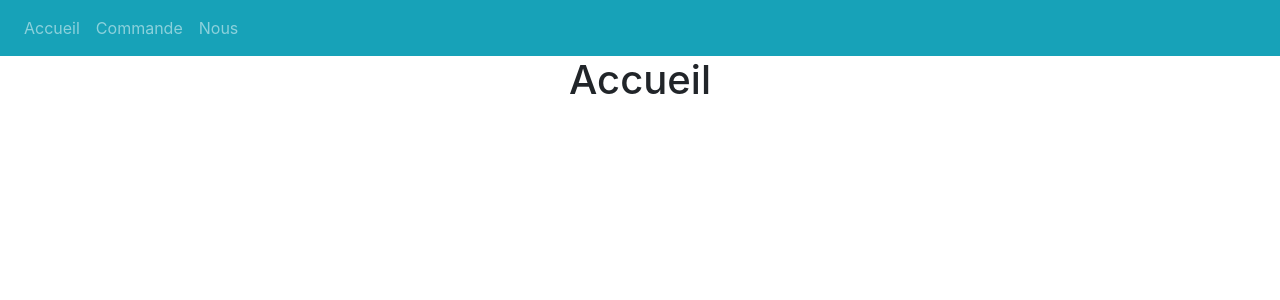
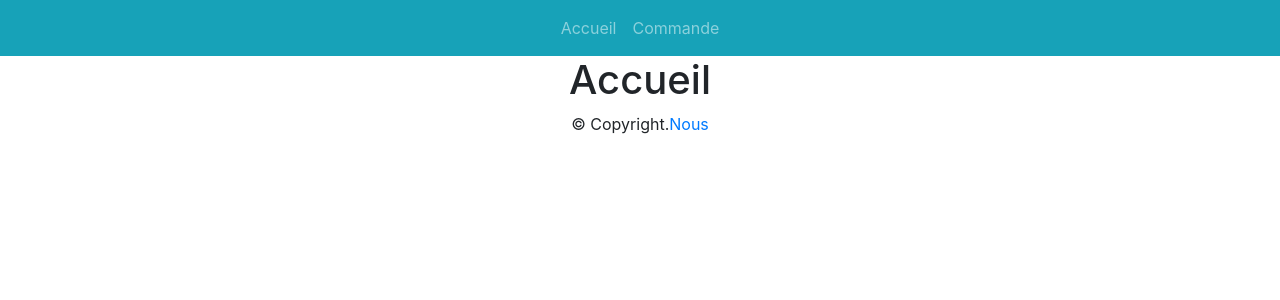
Before and after one commit to mataxelle/firstNuxtOrder, a Nuxt app: page / in a window 1280 px wide. Shown: the top 300 px of the page. Built offline with nearby package versions, Linux system fonts and the light colour scheme.

Commit message:
Add Footer

```diff
--- /dev/null
+++ b/components/Footer.vue
@@ -0,0 +1,9 @@
+<template>
+    <div class="container">
+        <div class="row">
+            <div class="col">
+                <p class="text-center">© Copyright.<nuxt-link class="text-primary" to="/nous" target="_blank">Nous</nuxt-link></p>
+            </div>
+        </div>
+    </div>
+</template>
--- a/components/Navbar.vue
+++ b/components/Navbar.vue
@@ -1,16 +1,13 @@
 <template>
     <div>
         <nav class="navbar navbar-expand-md navbar-dark bg-info">
-            <ul class="navbar-nav">
+            <ul class="navbar-nav mx-auto">
                 <li class="nav-item">
                     <nuxt-link class="nav-link" aria-current="page" to="/">Accueil</nuxt-link>
                 </li>
                 <li class="nav-item">
                     <nuxt-link class="nav-link" aria-current="page" to="/commandes">Commande</nuxt-link>
                 </li>
-                <li class="nav-item">
-                    <nuxt-link class="nav-link" aria-current="page" to="/nous">Nous</nuxt-link>
-                </li>
             </ul>
         </nav>
     </div>
--- a/layouts/default.vue
+++ b/layouts/default.vue
@@ -4,5 +4,6 @@
     <div class="container">
       <Nuxt />
     </div>
+    <Footer />
   </div>
 </template>
```
